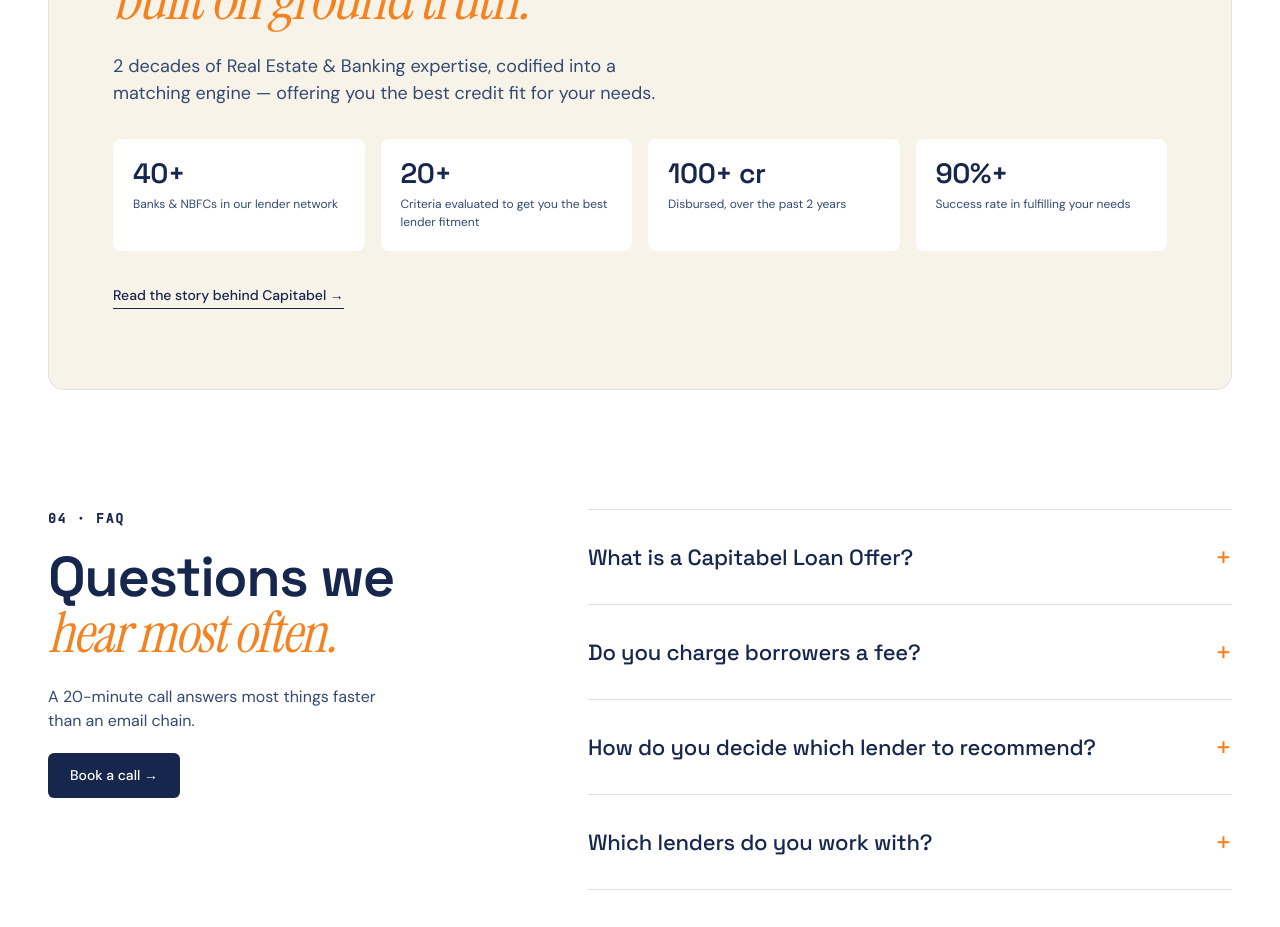
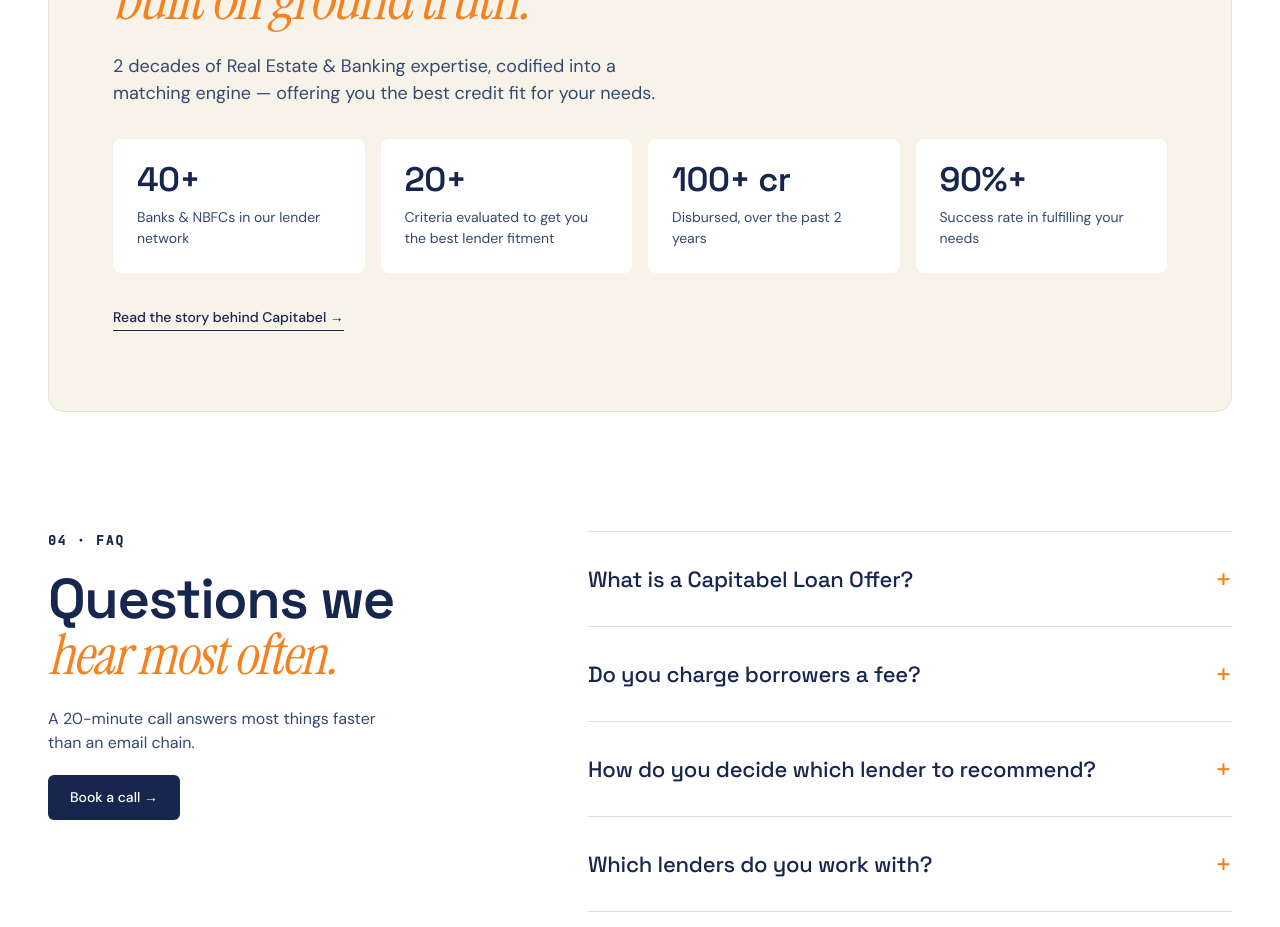
Before and after one commit to PrranavReddy/Capitabel.com, a Next.js app: page / in a window 1280 px wide. Shown: the part 2820-3747 px from the top of the page. Built offline with nearby package versions, Linux system fonts and the light colour scheme.

Commit message:
Bump size of engine-fact tile numbers and labels

```diff
--- a/app/page.js
+++ b/app/page.js
@@ -302,11 +302,11 @@
 
           <div className="grid-collapse" style={{ display: "grid", gridTemplateColumns: "repeat(4,1fr)", gap: 16, marginBottom: 32 }}>
             {landing.engineFacts.map((f) => (
-              <div key={f.label} style={{ padding: 20, background: "#FFFFFF", borderRadius: 8 }}>
-                <div style={{ fontFamily: "var(--font-display)", fontWeight: 600, fontSize: 28, lineHeight: 1, color: "var(--navy-900)", letterSpacing: "-0.015em" }}>
+              <div key={f.label} style={{ padding: 24, background: "#FFFFFF", borderRadius: 8 }}>
+                <div style={{ fontFamily: "var(--font-display)", fontWeight: 600, fontSize: 34, lineHeight: 1, color: "var(--navy-900)", letterSpacing: "-0.015em" }}>
                   <CountUp value={f.val} />
                 </div>
-                <div style={{ fontSize: 12, color: "var(--navy-700)", marginTop: 8 }}>{f.label}</div>
+                <div style={{ fontSize: 14, color: "var(--navy-700)", marginTop: 10 }}>{f.label}</div>
               </div>
             ))}
           </div>
```
